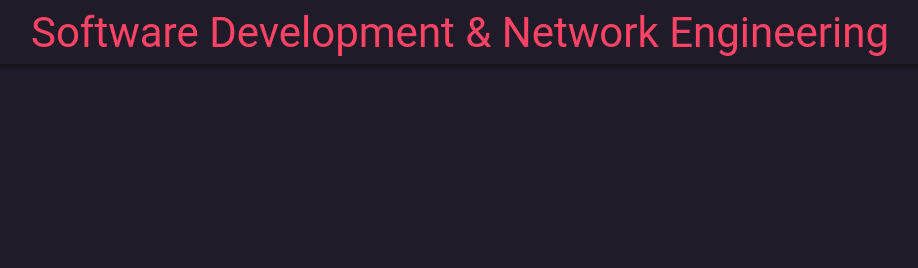
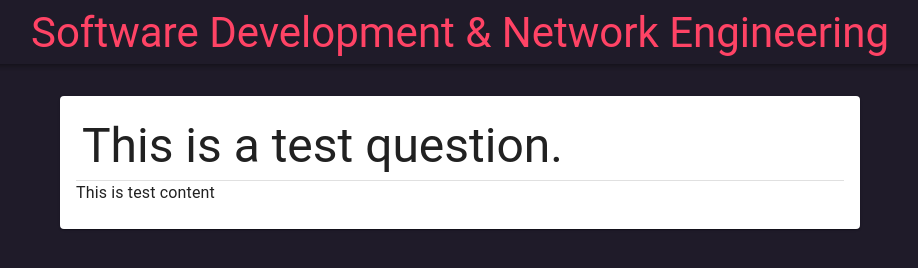
Before and after one commit to thisisomar/sdne-faq, a Gatsby site: page / in a window 1280 px wide. Shown: the whole page, without its empty margins (180-1098 px from the left). Built offline with nearby package versions, Linux system fonts and the light colour scheme; Gatsby itself is replaced by a stand-in of ours.

Commit message:
Created the FAQ card component

```diff
--- /dev/null
+++ b/src/components/FAQCard.js
@@ -0,0 +1,42 @@
+import React from 'react';
+import {
+  Card,
+  CardContent,
+  Typography,
+  Divider,
+  makeStyles,
+  IconButton
+} from "@material-ui/core";
+
+import { LinkIcon } from "@material-ui/icons/Link";
+
+const useStyles = makeStyles({
+  title: {
+    padding: '6px',
+  },
+  size: {
+    width: '1000px',
+    maxWidth: '100%',
+  },
+  p: {
+    fontSize: 20,
+  }
+})
+
+export default function() {
+  const classes = useStyles();
+
+  return(
+    <Card className={classes.size}>
+      <CardContent>
+        <Typography className={classes.title} variant="h3">
+          This is a test question.
+        </Typography>
+        <Divider/>
+        <Typography variant="body1" color="textPrimary" component="p">
+          This is test content
+        </Typography>
+      </CardContent>
+    </Card>
+  )
+}
--- a/src/pages/index.js
+++ b/src/pages/index.js
@@ -1,17 +1,26 @@
 import React from "react";
 import Layout from "../components/Layout";
 import { Box, Grid } from "@material-ui/core";
+import FAQCard from "../components/FAQCard.js";
 
 const Home = () => {
   return (
     <Layout>
-      <Box>
-        <Grid>
-
+      <Box p={4} maxWidth="sm">
+        <Grid
+          container
+          direction="column"
+          justify="center"
+          alignItems="center"
+          spacing={4}
+        >
+            <Grid item xs={8}>
+              <FAQCard/>
+            </Grid>
         </Grid>
       </Box>
     </Layout>
   )
 }
 
-export default Home
+export default Home;
```
